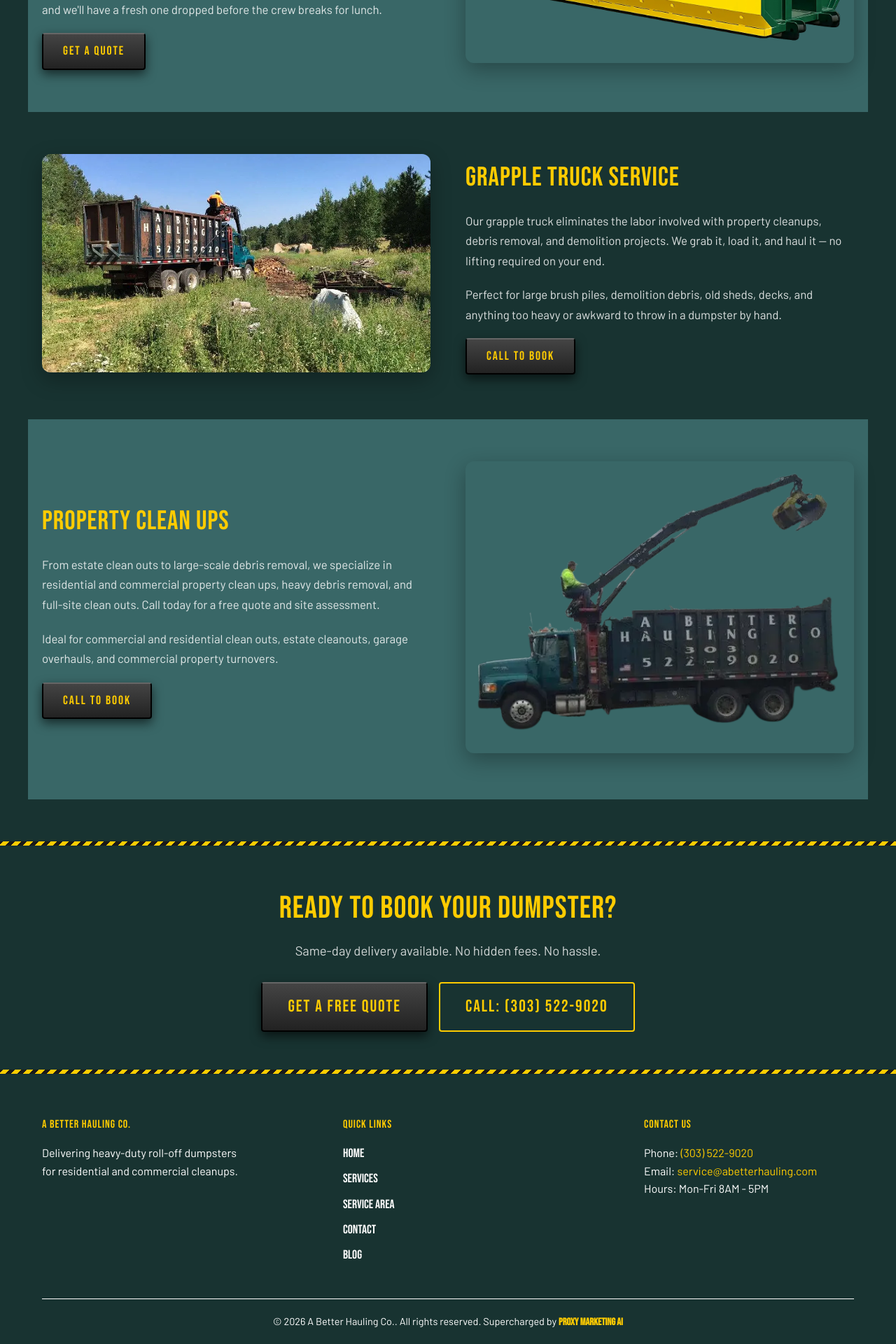
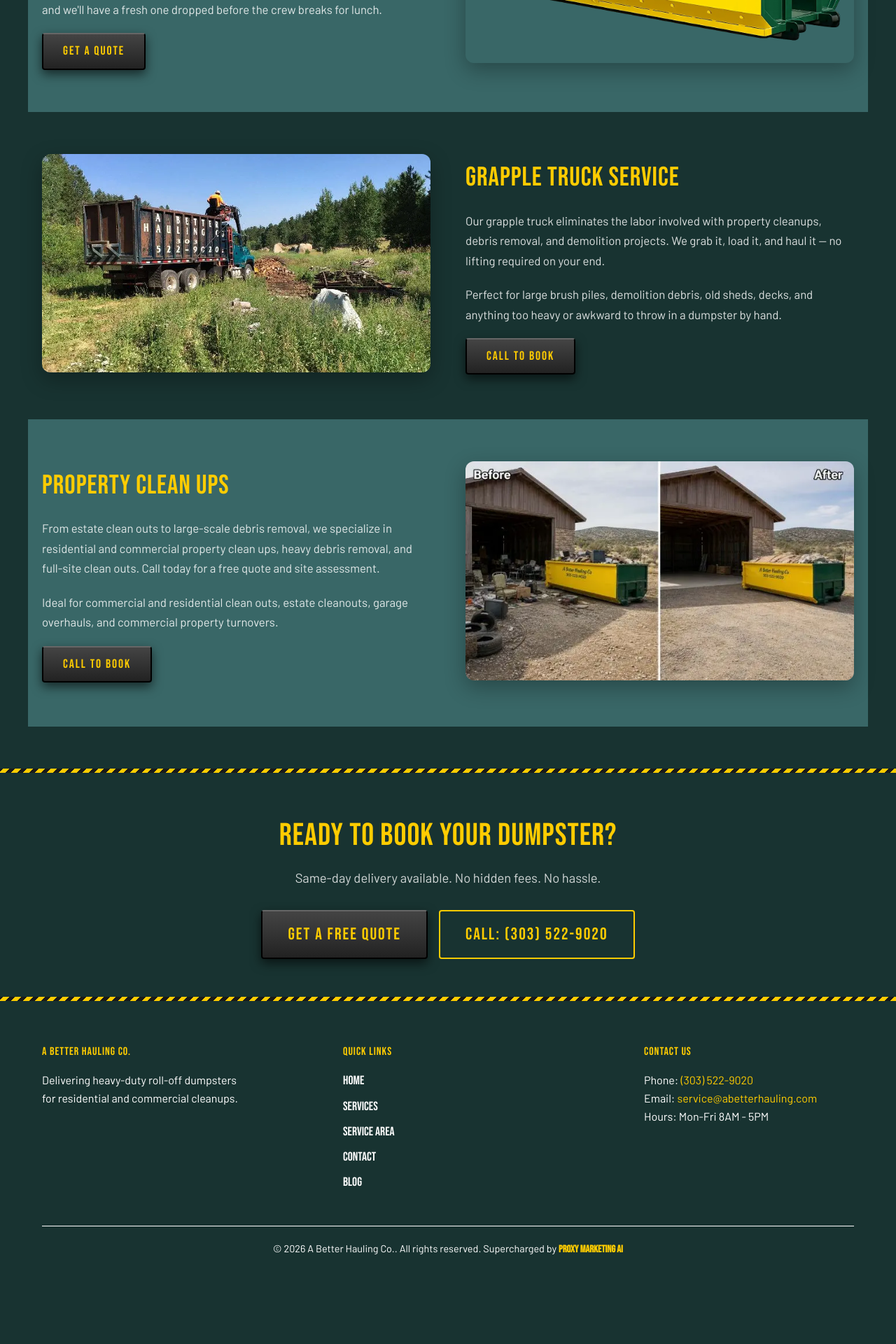
Before and after one commit to JimmyFlame77/A-Better-Hauling, a Jekyll site: the page built from services.html, in a window 1280 px wide. Shown: the part 1264-3184 px from the top of the page at 70% size. Built offline with Jekyll 4.4.1, drawn with Linux system fonts in a browser that asks for light colours; after the commit the page ends 3080 px from its top, so only the background shows below that.

Commit message:
updated property cleanout image

```diff
--- a/services.html
+++ b/services.html
@@ -61,7 +61,7 @@ og_description: "Dumpster rental and hauling services for residential and commer
     <!-- Row 4: Full-Service Junk Removal (reversed) -->
     <div class="service-row reversed container">
         <div class="service-row-image">
-            <img src="{{ '/images/hero-truck.webp' | relative_url }}" alt="Full-service junk removal truck">
+            <img src="{{ 'images/before-after-property-cleanout.webp' | relative_url }}" alt="Full-service junk removal truck">
         </div>
         <div class="service-row-text">
             <h2>Property Clean Ups</h2>
```
Also changed, not shown: images/before-after-property-cleanout.webp (added).
